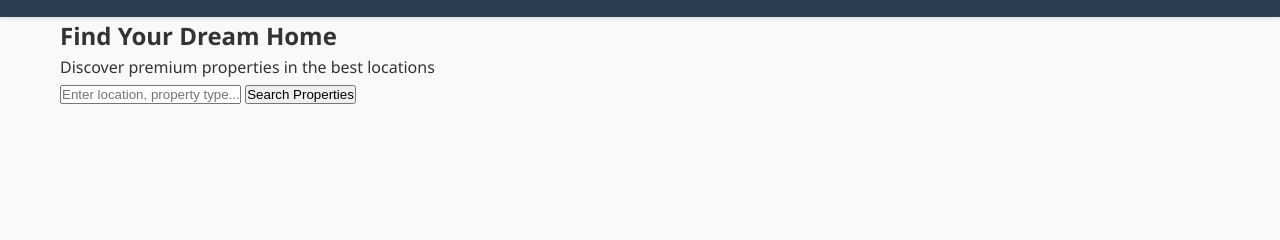
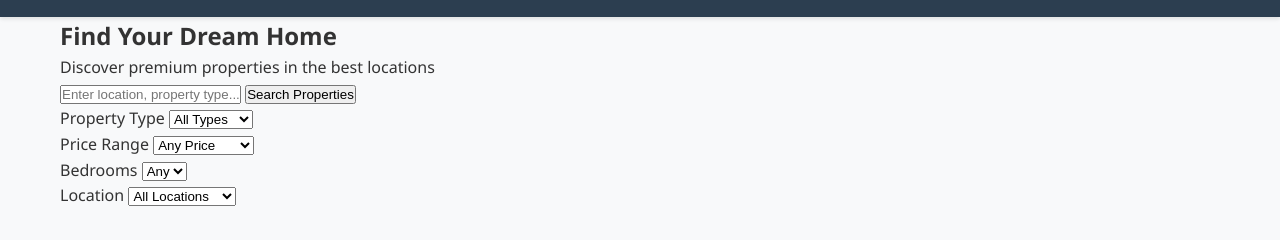
Before and after one commit to LogicLoop0803/Real-estate-listing-Catalog, a plain HTML site: page index.html in a window 1280 px wide. Shown: the part 68-308 px from the top of the page. Drawn offline with Linux system fonts and the light colour scheme.

Commit message:
Added a filter  section

```diff
--- a/index.html
+++ b/index.html
@@ -30,7 +30,51 @@
         <button class="btn-primary">Search Properties</button>
       </div>
     </div>
+ </section>
+  <section class="container">
+    <div class="filters">
+      <div class="filters-content">
+        <div class="filter-group">
+          <label class="filter-label">Property Type</label>
+          <select class="filter-select">
+            <option>All Types</option>
+            <option>House</option>
+            <option>Apartment</option>
+            <option>Villa</option>
+          </select>
+        </div>
+        <div class="filter-group">
+          <label class="filter-label">Price Range</label>
+          <select class="filter-select">
+            <option>Any Price</option>
+            <option>Under $500K</option>
+            <option>$500K - $1M</option>
+            <option>Over $1M</option>
+          </select>
+        </div>
+        <div class="filter-group">
+          <label class="filter-label">Bedrooms</label>
+          <select class="filter-select">
+            <option>Any</option>
+            <option>1+</option>
+            <option>2+</option>
+            <option>3+</option>
+            <option>4+</option>
+          </select>
+        </div>
+        <div class="filter-group">
+          <label class="filter-label">Location</label>
+          <select class="filter-select">
+            <option>All Locations</option>
+            <option>Los Angeles</option>
+            <option>San Francisco</option>
+            <option>Miami</option>
+          </select>
+        </div>
+      </div>
+    </div>
   </section>
+
 
 </body>
 </html>
```
